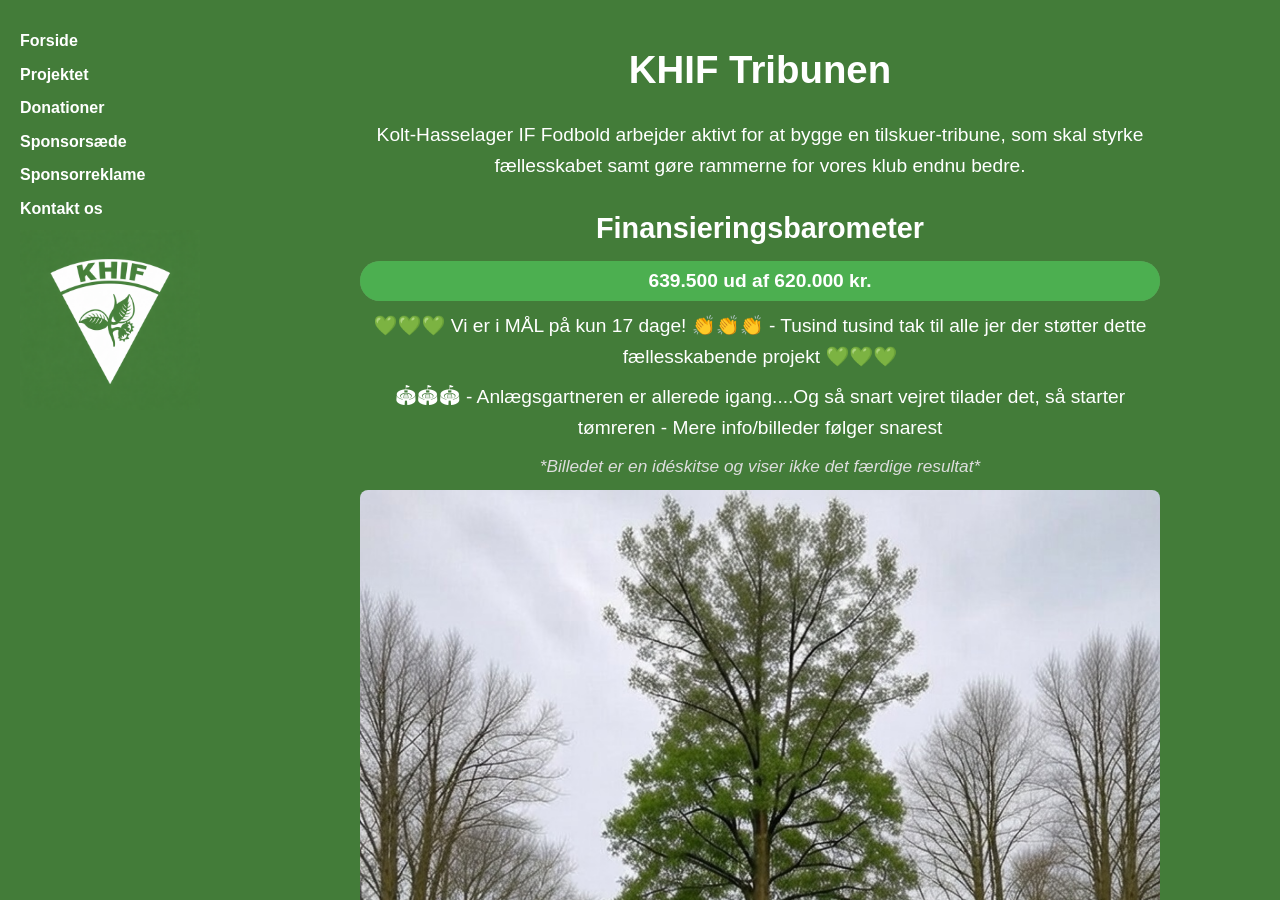
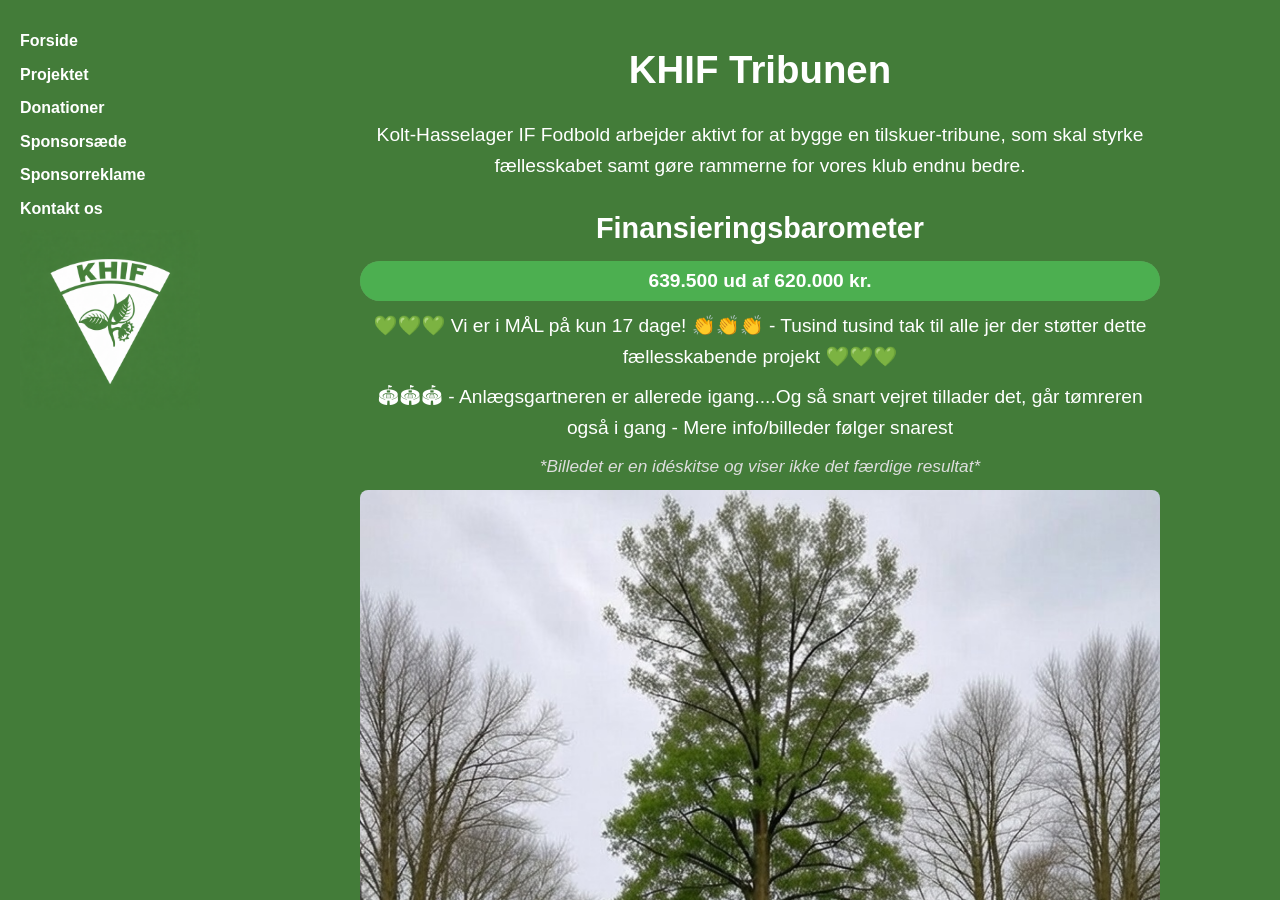
Before and after one commit to msj33/khif-tribune, a Jekyll site: the page built from index.md, in a window 1280 px wide and 900 px high. Built offline with Jekyll 4.4.1, drawn with Linux system fonts in a browser that asks for light colours.

Commit message:
Update index.md

```diff
--- a/index.md
+++ b/index.md
@@ -22,7 +22,7 @@ title: "Forside"
 
     <p>💚💚💚 Vi er i MÅL på kun 17 dage! 👏👏👏 - Tusind tusind tak til alle jer der støtter dette fællesskabende projekt 💚💚💚</p>
 
-    <p>🏟🏟🏟 - Anlægsgartneren er allerede igang....Og så snart vejret tilader det, så starter tømreren - Mere info/billeder følger snarest </p>
+    <p>🏟🏟🏟 - Anlægsgartneren er allerede igang....Og så snart vejret tillader det, går tømreren også i gang - Mere info/billeder følger snarest </p>
 
 
   <!-- Kursiv note før billedet -->
```
